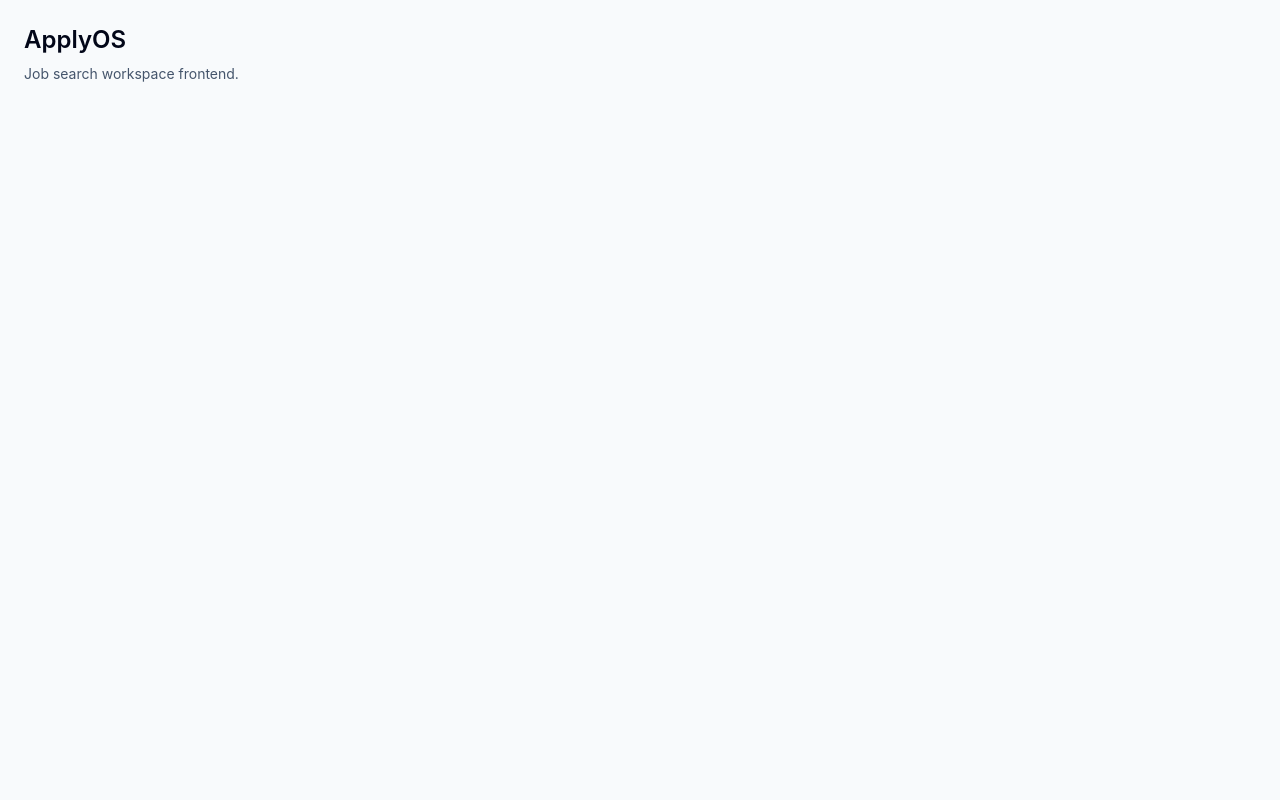
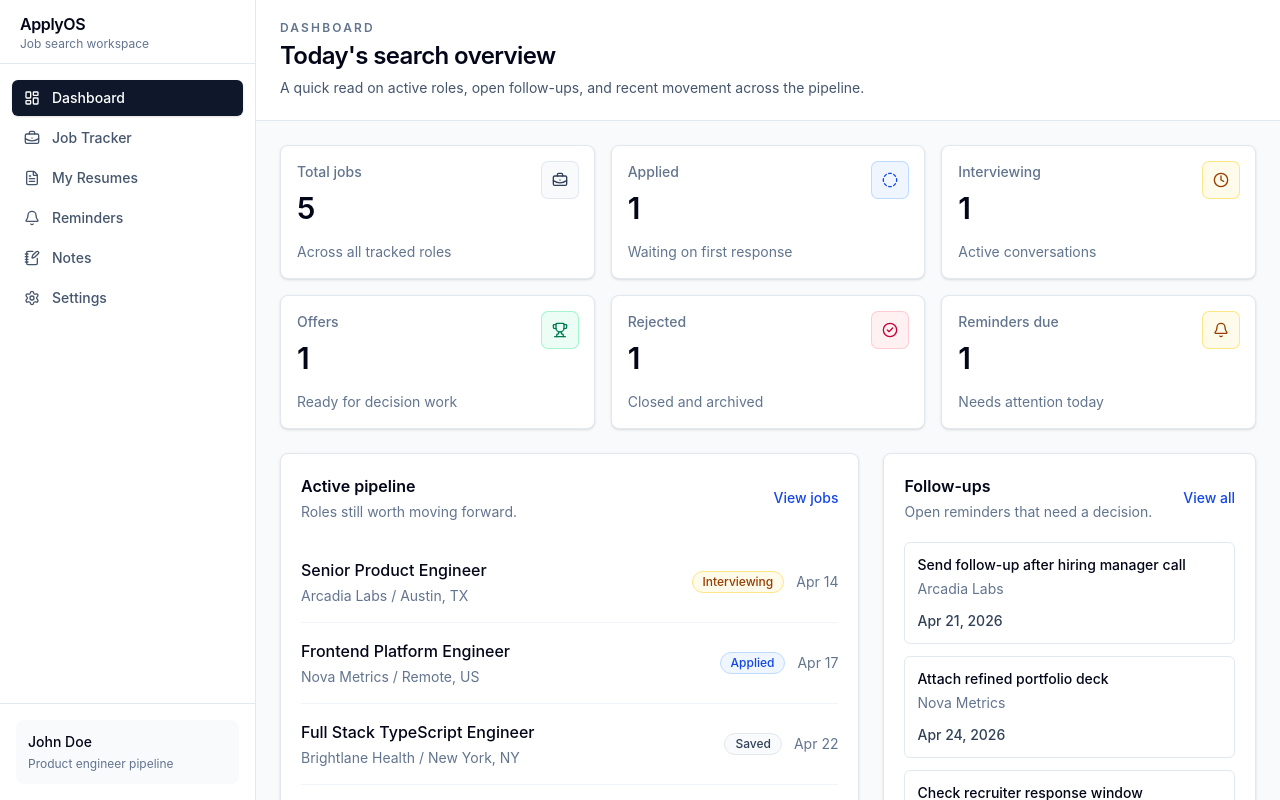
Before and after one commit to Tnath1/applyos-FE, a React (Vite) app: page /dashboard in a window 1280 px wide. Shown: the top 800 px of the page. Built offline with nearby package versions, Linux system fonts and the light colour scheme.

Commit message:
feat: wire application routing

```diff
--- a/src/App.tsx
+++ b/src/App.tsx
@@ -1,8 +1,5 @@
+import { AppRouter } from './app/router'
+
 export default function App() {
-  return (
-    <main className="min-h-screen bg-slate-50 p-6 text-slate-950">
-      <h1 className="text-2xl font-semibold">ApplyOS</h1>
-      <p className="mt-2 text-sm text-slate-600">Job search workspace frontend.</p>
-    </main>
-  )
+  return <AppRouter />
 }
--- /dev/null
+++ b/src/app/router.tsx
@@ -0,0 +1,31 @@
+import { Navigate, RouterProvider, createBrowserRouter } from 'react-router-dom'
+import { AppShell } from '../layouts/AppShell'
+import { DashboardPage } from '../pages/DashboardPage'
+import { JobDetailsPage } from '../pages/JobDetailsPage'
+import { JobTrackerPage } from '../pages/JobTrackerPage'
+import { NotesPage } from '../pages/NotesPage'
+import { RemindersPage } from '../pages/RemindersPage'
+import { ResumesPage } from '../pages/ResumesPage'
+import { SettingsPage } from '../pages/SettingsPage'
+
+const router = createBrowserRouter([
+  {
+    path: '/',
+    element: <AppShell />,
+    children: [
+      { index: true, element: <Navigate replace to="/dashboard" /> },
+      { path: 'dashboard', element: <DashboardPage /> },
+      { path: 'jobs', element: <JobTrackerPage /> },
+      { path: 'jobs/:id', element: <JobDetailsPage /> },
+      { path: 'resumes', element: <ResumesPage /> },
+      { path: 'reminders', element: <RemindersPage /> },
+      { path: 'notes', element: <NotesPage /> },
+      { path: 'settings', element: <SettingsPage /> },
+      { path: '*', element: <Navigate replace to="/dashboard" /> },
+    ],
+  },
+])
+
+export function AppRouter() {
+  return <RouterProvider router={router} />
+}
```
